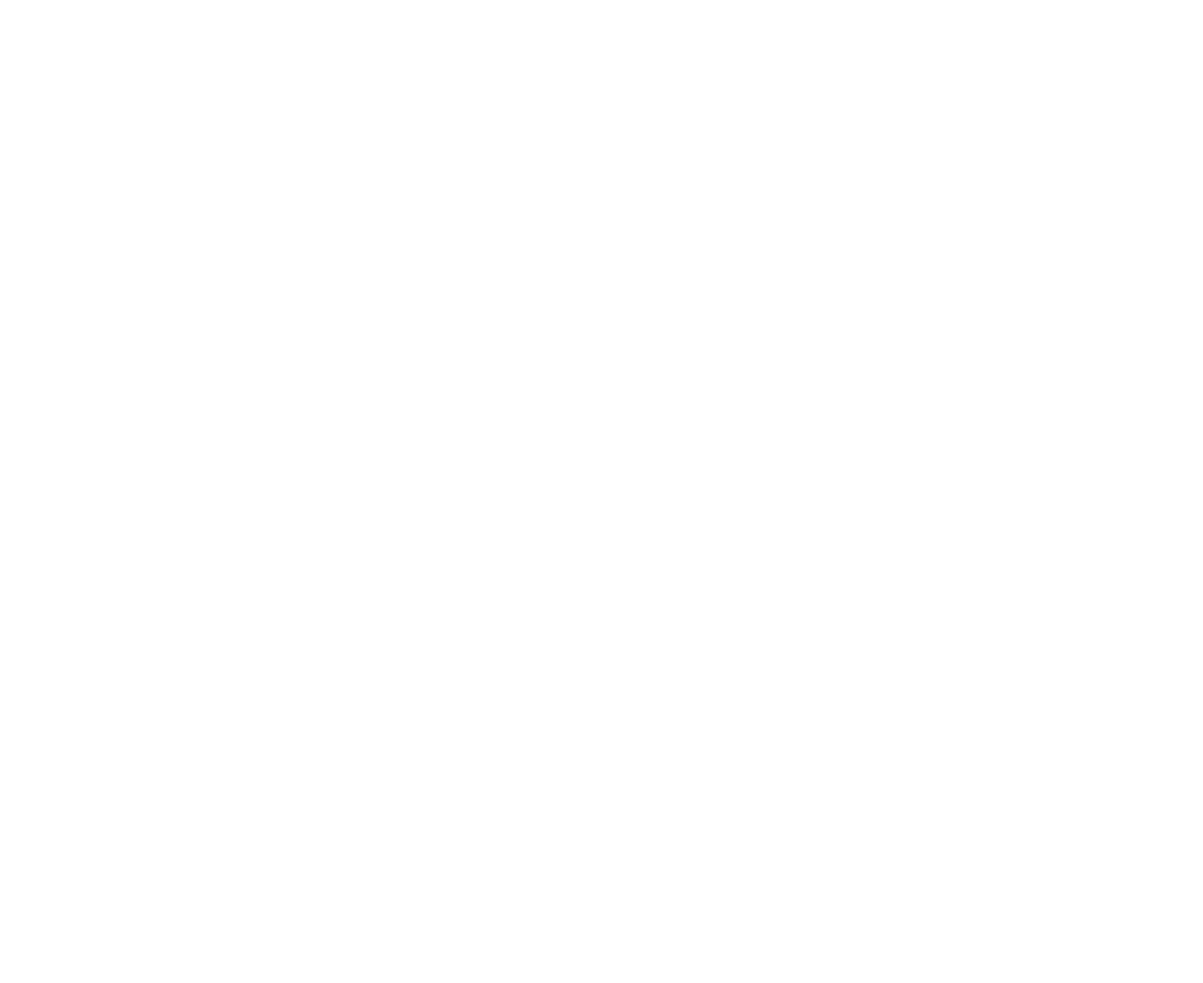
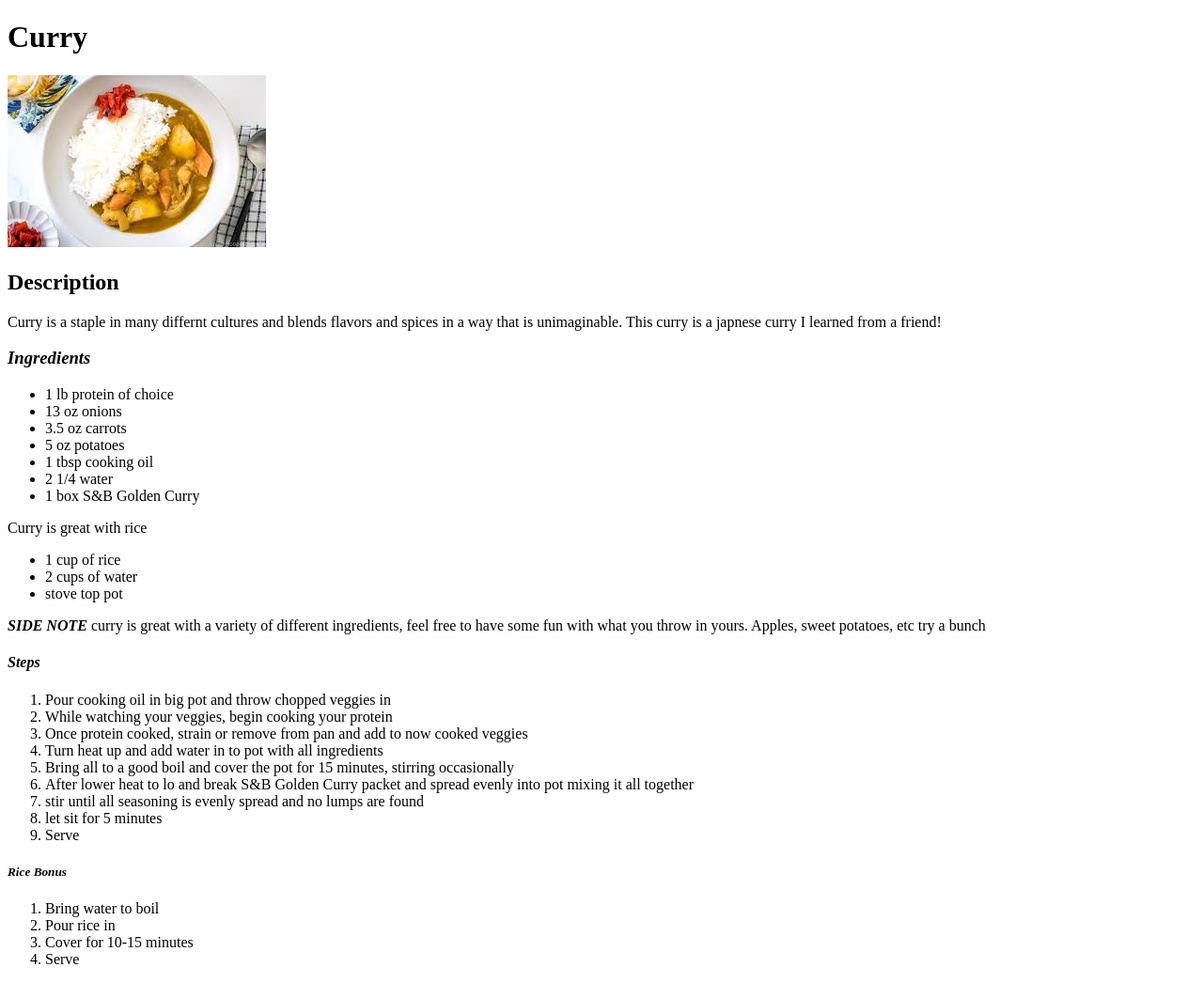
Before and after one commit to iLackCode/odin-recipes, a plain HTML site: page recipes/curry.html in a window 1280 px wide. Shown: the whole page at 94% size. Before the commit the page ends 800 px from the top, so only its background shows below. Drawn offline with Linux system fonts and the light colour scheme.

Commit message:
finished the project kinda edits to be made

```diff
--- a/recipes/curry.html
+++ b/recipes/curry.html
@@ -0,0 +1,62 @@
+<!DOCTYPE html>
+<html lang="en">
+    <meta charset="UTF-8">
+    <head>
+        <title> Curry </title>
+        <h1> Curry </h1>
+        <img src="curry.jpg" alt="Amazing looking japanese curry">
+        <h2> Description</h2>
+            <p> Curry is a staple in many differnt cultures and blends
+                flavors and spices in a way that is unimaginable.
+                This curry is a japnese curry I learned from a friend!
+            </p>
+            <h3> <em> Ingredients </em></h3>
+            <ul>
+                <li> 1 lb protein of choice </li>
+                <li> 13 oz onions </li>
+                <li> 3.5 oz carrots </li>
+                <li> 5 oz potatoes </li>
+                <li> 1 tbsp cooking oil </li>
+                <li> 2 1/4 water  </li>
+                <li> 1 box S&ampB Golden Curry</li>
+            </ul>
+            <p> Curry is great with rice </p>
+                <ul>
+                    <li> 1 cup of rice </li>
+                    <li> 2 cups of water </li>
+                    <li> stove top pot</li>
+
+                </ul>
+
+            <p> <strong> <em> SIDE NOTE </em></strong> curry is great with a variety
+            of different ingredients, feel free to have some fun with what you
+        throw in yours. Apples, sweet potatoes, etc try a bunch </p>
+                <h4> <em> Steps </em></h4>
+                <ol>
+                    <li> Pour cooking oil in big pot and throw chopped veggies in </li>
+                    <li> While watching your veggies, begin cooking your protein </li>
+                    <li> Once protein cooked, strain or remove from pan and add to now cooked veggies                </li>
+                    <li> Turn heat up and add water in to pot with all ingredients</li>
+                    <li> Bring all to a good boil and cover the pot for 15 minutes, stirring occasionally </li>
+                    <li> After lower heat to lo and break S&ampB Golden Curry
+                        packet and spread evenly into pot mixing it all together
+                    </li>
+                    <li> stir until all seasoning is evenly spread and no lumps are found</li>
+                    <li> let sit for 5 minutes </li>
+                    <li> Serve </li>
+
+                </ol>
+
+                <h5> <em> Rice Bonus </em></h5>
+                    <ol>
+                        <li> Bring water to boil</li>
+                        <li> Pour rice in </li>
+                        <li> Cover for 10-15 minutes</li>
+                        <li> Serve </li>
+
+
+
+                    </ol>
+
+
+    </head>
```
Also changed, not shown: index.html (+1 -1 lines).
